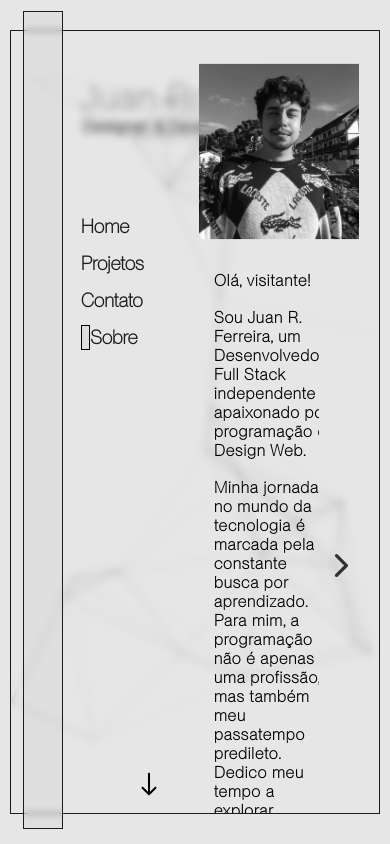
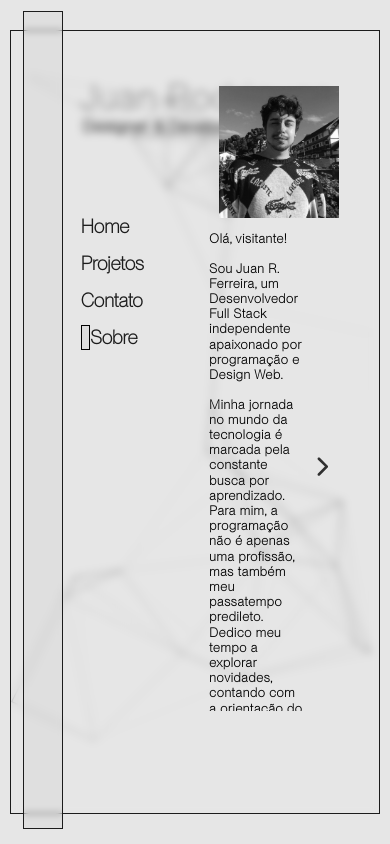
Before and after one commit to x-Cloudy/Portifolio, a React (Vite) app: page / in a window 390 px wide. Both pictures are taken after a click on the button "Sobre". Built offline with nearby package versions, Linux system fonts and the light colour scheme.

Commit message:
mobile touch glich fixed

```diff
--- a/src/assets/Home/Home.css
+++ b/src/assets/Home/Home.css
@@ -15,3 +15,11 @@
   font-weight: 600;
   color: #1c1c1ce0;
 }
+
+@media screen and (max-width: 500px) {
+  .home {
+    scale: 0.8;
+    right: 15px;
+    bottom: 15px;
+  }
+}
--- a/src/assets/Projetos/Projetos.css
+++ b/src/assets/Projetos/Projetos.css
@@ -7,6 +7,8 @@
   width: 100%;
   height: 100%;
   backdrop-filter: blur(4px);
+  -webkit-user-drag: none;
+  touch-action: none;
 }
 
 .projetos-content {
@@ -19,6 +21,8 @@
   background-color: transparent;
   overflow-y: scroll;
   margin-top: 100px;
+  overflow-x: hidden;
+  touch-action: auto;
 }
 .projetos-content::-webkit-scrollbar {
   display: none;
@@ -102,10 +106,8 @@ strong {
   backdrop-filter: blur(4px);
 }
 
-@media screen and (max-width: 600px) {
-  .projetos {
-    scale: 0.8;
-  }
+@media screen and (max-width: 700px) {
+
   .data-li-rigth {
     flex-direction: column-reverse;
     align-items: end;
@@ -114,11 +116,14 @@ strong {
 
   .desc-div {
     flex-direction: row;
-    transform: translate(-170px, 0);
+    margin-top: -50px;
+    transform: translate(-250px, 0);
+    scale: 0.7;
   }
 
   .data-img {
-    scale: 0.8;
+    scale: 0.5;
+    margin-right: 40px;
   }
 
 
--- a/src/assets/Sobre/Sobre.css
+++ b/src/assets/Sobre/Sobre.css
@@ -68,6 +68,8 @@
   height: 600px;
   margin-top: 10px;
   overflow-y: scroll;
+  overflow-x: hidden;
+  touch-action: auto;
 }
 
 /*SKILLS*/
@@ -80,7 +82,10 @@
   max-width: 400px;
   height: 600px;
   margin-top: 10px;
-  border: 1px solid rgb(80, 80, 80);
+  overflow-y: scroll;
+}
+.sobre-skills::-webkit-scrollbar {
+  display: none;
 }
 
 .sobre-skills h2 {
@@ -159,10 +164,20 @@
   .content-container {
     justify-content: end;
     transform: translate(40px, 0);
+    margin-top: -100px;
+    scale: 0.8;
   }
 
   .sobre img {
-    scale: 0.8;
+    scale: 0.6;
+  }
+
+  .sobre-skills {
+    height: 70vh;
+  }
+
+  .container-carousel {
+    width: 45vw;
   }
 
 }
--- a/src/assets/Sobre/Sobre.jsx
+++ b/src/assets/Sobre/Sobre.jsx
@@ -7,19 +7,6 @@ export default function Sobre() {
   const [isActive, setIsActive] = useState(false)
   const [roll, setRoll] = useState(0)
   const sobre_texto = useRef()
-
-
-  const overflowVerif = () => {
-    if (sobre_texto.current.offsetWidth <= 352) {
-      setIsActive(true)
-    }
-  }
-
-  const ScrollArrow = () => {
-    return (
-      <span className="scroll_arrow"><IoIosArrowRoundDown /></span>
-    )
-  }
 
   const SobreTexto = () => {
     return (
@@ -98,7 +85,7 @@ export default function Sobre() {
   }
 
   return (
-    <div className='sobre-container' onLoad={overflowVerif}>
+    <div className='sobre-container'>
       <div className='sobre'>
         <img src={foto} alt="foto de perfil" />
 
@@ -114,8 +101,6 @@ export default function Sobre() {
           </div>
           {roll === 0 && <ScrollButton right={true} onHandleClick={handleClickRight} />}
         </div>
-
-        {isActive && roll === 0 && <ScrollArrow />}
       </div>
     </div>
   )
--- a/src/index.css
+++ b/src/index.css
@@ -23,4 +23,6 @@ body {
   user-select: none;
   -moz-user-select: none;
   -webkit-user-drag: none;
+  touch-action: none;
+  overflow-y: hidden;
 }
```
